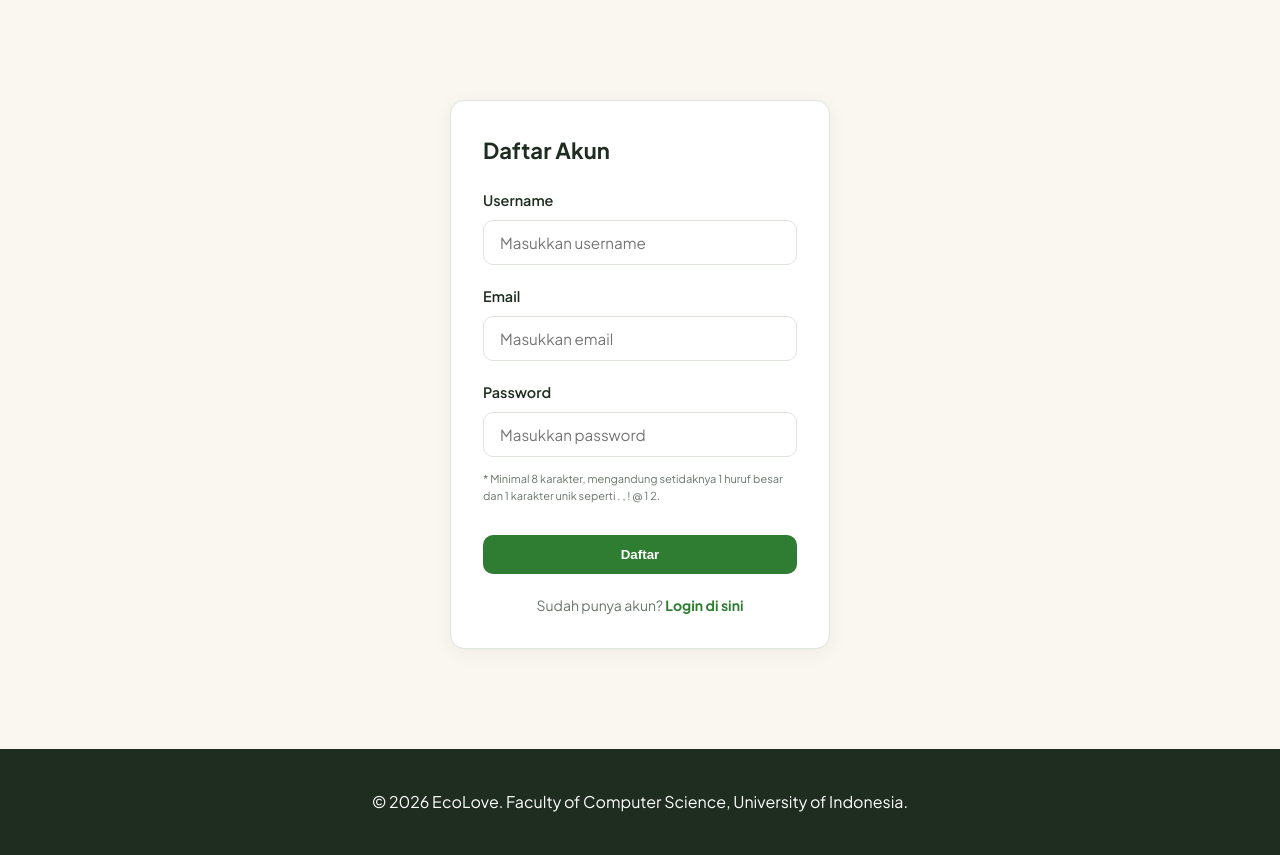
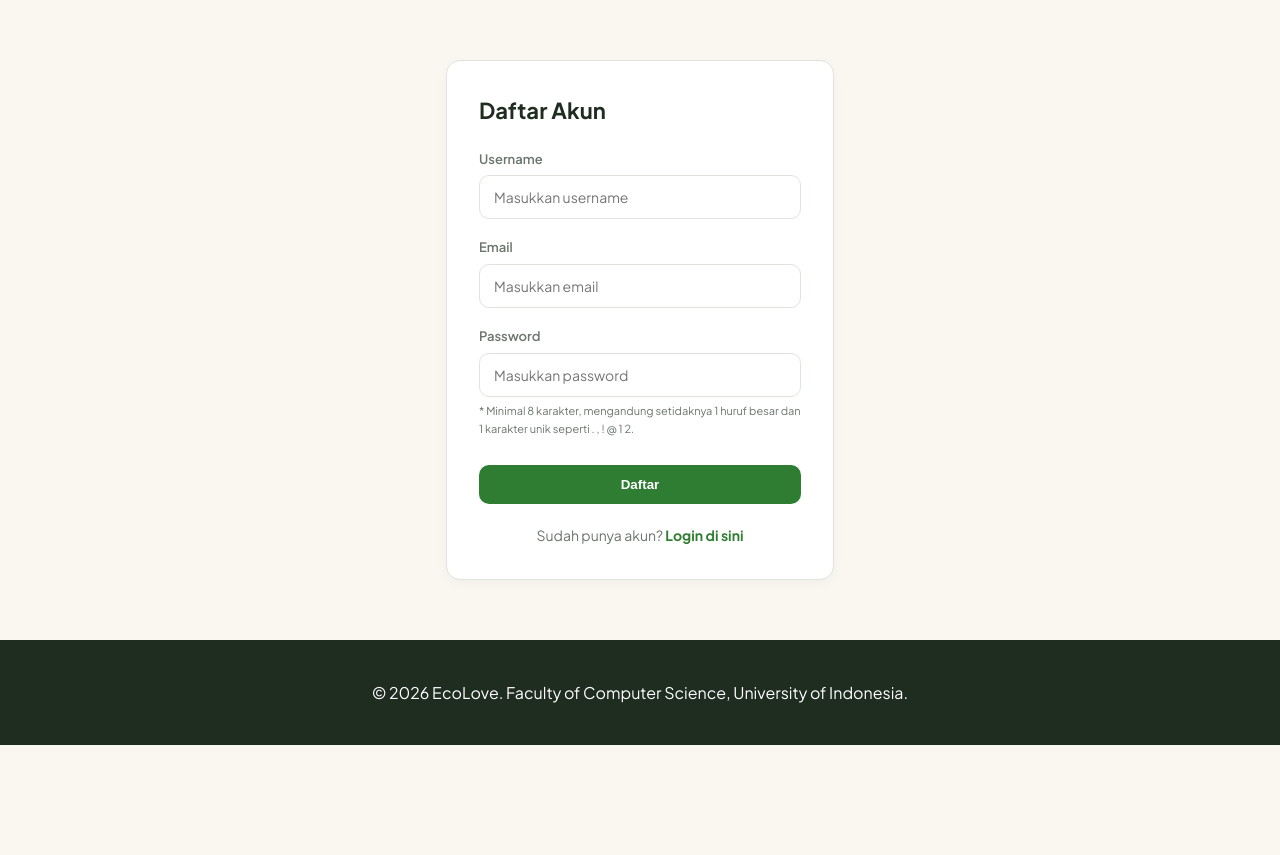
Before and after one commit to pbp-c-kelompok05/EcoLove, a Django app: page /register/ in a window 1280 px wide. Shown: the part 79-934 px from the top of the page. After the commit the page ends 824 px from the top, so only its background shows below. Run offline with Django 5.2, Linux system fonts and the light colour scheme.

Commit message:
fix: changing CSS to item branch's CSS

```diff
--- a/static/css/style.css
+++ b/static/css/style.css
@@ -267,49 +296,39 @@ button:disabled {
     padding: 0 16px;
 }
 
-.product-card-heading {
-    display: flex;
-    justify-content: space-between;
-    align-items: flex-start;
-    gap: 12px;
+.card {
+    background: var(--surface);
+    border: 1px solid var(--border);
+    border-radius: var(--radius);
+    padding: 32px;
+    box-shadow: 0 4px 12px rgba(0,0,0,0.03);
 }
 
-.product-name {
-    min-width: 0;
+.form-group {
+    margin-bottom: 18px;
 }
 
-.product-name h3 {
-    font-size: 1rem;
+.form-label {
+    display: block;
+    font-size: 13px;
     font-weight: 600;
-    line-height: 1.4;
-    display: -webkit-box;
-    -webkit-line-clamp: 2;
-    line-clamp: 2;
-    -webkit-box-orient: vertical;
-    overflow: hidden;
+    color: var(--text-muted);
+    margin-bottom: 6px;
 }
 
-.interaction-buttons {
-    display: flex;
-    gap: 6px;
-    flex-shrink: 0;
+.input-field {
+    width: 100%;
+    padding: 12px 14px;
+    border: 1px solid var(--border);
+    border-radius: 10px;
+    font-size: 14px;
+    font-family: var(--font-ui);
+    box-sizing: border-box;
+    outline: none;
 }
 
-.interaction-buttons button {
-    padding: 4px 8px;
-    border: 1px solid var(--border);
-    border-radius: 4px;
-    background: var(--surface);
-    cursor: pointer;
-    font: inherit;
-    font-size: 0.85rem;
-}
-
-.product-price {
-    margin-top: auto;
-    padding-top: 12px;
-    font-weight: 600;
-    font-size: 1.05rem;
+.input-field:focus {
+    border-color: var(--primary);
 }
 
 /* FOOTER */
@@ -375,51 +394,3 @@ button:disabled {
     grid-template-columns: 1fr;
   }
 }
-
-/* AUTH & FORM STYLING */
-.auth-container {
-    display: flex;
-    justify-content: center;
-    align-items: center;
-    min-height: 70vh;
-    padding: 40px 20px;
-}
-
-.card {
-    background-color: var(--surface);
-    border: 1px solid var(--border);
-    border-radius: var(--radius);
-    padding: 32px;
-    width: 100%;
-    max-width: 420px;
-    box-shadow: 0 4px 20px rgba(0, 0, 0, 0.05);
-}
-
-.form-group {
-    margin-bottom: 20px;
-    display: flex;
-    flex-direction: column;
-    gap: 8px;
-}
-
-.form-label {
-    font-weight: 600;
-    font-size: 0.9rem;
-    color: var(--text);
-}
-
-.input-field {
-    width: 100%;
-    padding: 12px 16px;
-    border: 1px solid var(--border);
-    border-radius: 10px;
-    font-size: 0.95rem;
-    font-family: inherit;
-    outline: none;
-    transition: border-color 0.2s, box-shadow 0.2s;
-}
-
-.input-field:focus {
-    border-color: var(--primary);
-    box-shadow: 0 0 0 3px rgba(46, 125, 50, 0.15);
-}
```
Also changed, not shown: other parts of static/css/style.css (+50 -21 lines).
